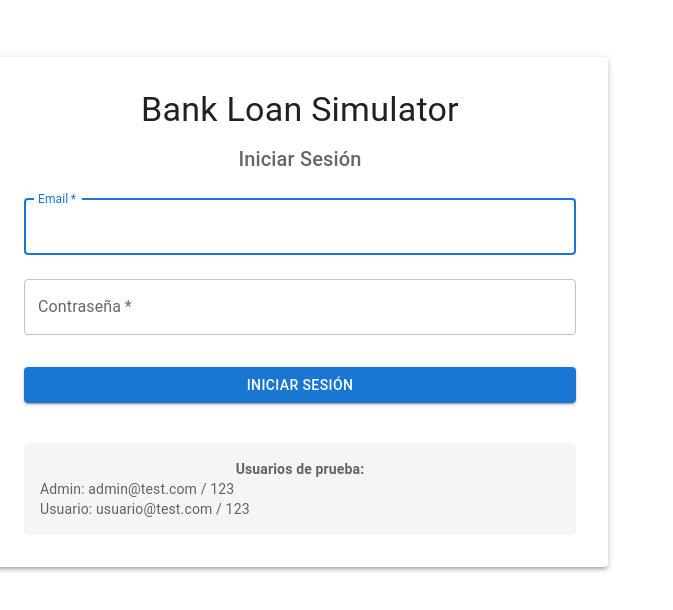
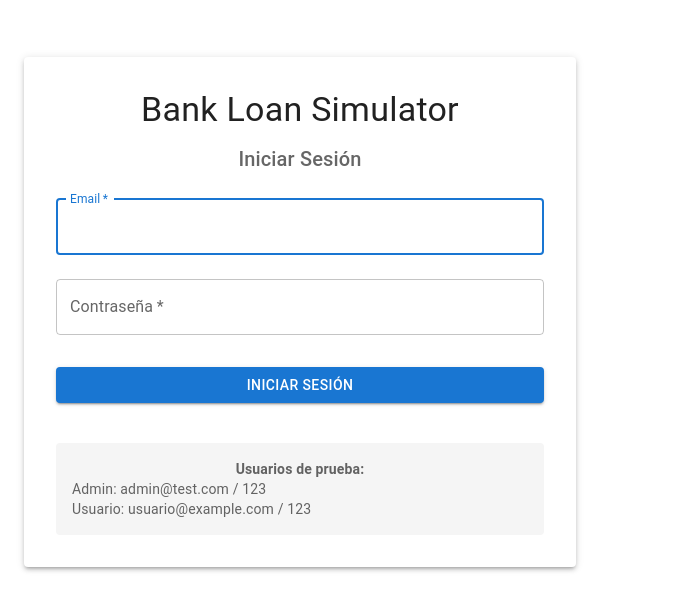
Before and after one commit to Hitomiblood/BankLoanSimulator, a React (Vite) app in the folder frontend/bank-loan-simulator-ui/: page /login in a window 1280 px wide. Shown: the part 120-730 px from the top of the page, without its empty margins (0-673 px from the left). Built offline with nearby package versions, Linux system fonts and the light colour scheme.

Commit message:
Ajustando funcionalidad base de FrontEnd

```diff
--- a/frontend/bank-loan-simulator-ui/src/App.tsx
+++ b/frontend/bank-loan-simulator-ui/src/App.tsx
@@ -1,17 +1,30 @@
 import { BrowserRouter, Routes, Route, Navigate } from "react-router-dom";
 import { AuthProvider } from "./auth/AuthContext";
 import { PrivateRoute } from "./auth/PrivateRoute";
+import { CssBaseline, ThemeProvider, createTheme } from "@mui/material";
 
 import Login from "./pages/Login";
 import UserLoans from "./pages/UserLoans";
 import RequestLoan from "./pages/RequestLoan";
 import AdminLoans from "./pages/AdminLoans";
 
+const theme = createTheme({
+  palette: {
+    mode: 'light',
+    background: {
+      default: '#ffffff',
+      paper: '#ffffff',
+    },
+  },
+});
+
 function App() {
   return (
-    <AuthProvider>
-      <BrowserRouter>
-        <Routes>
+    <ThemeProvider theme={theme}>
+      <CssBaseline />
+      <AuthProvider>
+        <BrowserRouter>
+          <Routes>
           <Route path="/" element={<Navigate to="/login" replace />} />
           <Route path="/login" element={<Login />} />
 
@@ -35,6 +48,7 @@ function App() {
         </Routes>
       </BrowserRouter>
     </AuthProvider>
+    </ThemeProvider>
   );
 }
 
--- a/frontend/bank-loan-simulator-ui/src/components/LoanCard.tsx
+++ b/frontend/bank-loan-simulator-ui/src/components/LoanCard.tsx
@@ -1,4 +1,5 @@
-import type { Loan, LoanStatus } from "../types/Loan";
+import type { Loan } from "../types/Loan";
+import { LoanStatus } from "../types/Loan";
 import {
   Card,
   CardContent,
--- a/frontend/bank-loan-simulator-ui/src/pages/AdminLoans.tsx
+++ b/frontend/bank-loan-simulator-ui/src/pages/AdminLoans.tsx
@@ -2,7 +2,8 @@ import { useState, useEffect } from "react";
 import api from "../api/axios";
 import Navbar from "../components/Navbar";
 import LoanCard from "../components/LoanCard";
-import type { Loan, LoanStatus, ReviewLoanRequest } from "../types/Loan";
+import type { Loan, ReviewLoanRequest } from "../types/Loan";
+import { LoanStatus } from "../types/Loan";
 import {
   Container,
   Typography,
@@ -88,8 +89,8 @@ function AdminLoans() {
 
   if (loading) {
     return (
-      <>
-        <Navbar isAdmin />
+      <Box sx={{ minHeight: '100vh', bgcolor: 'background.default' }}>
+        <Navbar />
         <Container>
           <Box
             sx={{
@@ -102,14 +103,14 @@ function AdminLoans() {
             <CircularProgress />
           </Box>
         </Container>
-      </>
+      </Box>
     );
   }
 
   return (
-    <>
+    <Box sx={{ minHeight: '100vh', bgcolor: 'background.default' }}>
       <Navbar isAdmin />
-      <Container sx={{ mt: 4 }}>
+      <Container sx={{ mt: 4, pb: 4 }}>
         <Box
           sx={{
             display: "flex",
@@ -208,7 +209,7 @@ function AdminLoans() {
           </DialogActions>
         </Dialog>
       </Container>
-    </>
+    </Box>
   );
 }
 
--- a/frontend/bank-loan-simulator-ui/src/pages/Login.tsx
+++ b/frontend/bank-loan-simulator-ui/src/pages/Login.tsx
@@ -51,6 +51,7 @@ function Login() {
   };
 
   return (
+    <Box sx={{ minHeight: '100vh', bgcolor: 'background.default', display: 'flex', alignItems: 'center' }}>
       <Container maxWidth="sm">
         <Box
           sx={{
@@ -118,12 +119,13 @@ function Login() {
               Admin: admin@test.com / 123
             </Typography>
             <Typography variant="body2" color="text.secondary">
-              Usuario: usuario@test.com / 123
+              Usuario: usuario@example.com / 123
             </Typography>
           </Box>
         </Paper>
         </Box>
       </Container>
+    </Box>
   );
 }
 
--- a/frontend/bank-loan-simulator-ui/src/pages/RequestLoan.tsx
+++ b/frontend/bank-loan-simulator-ui/src/pages/RequestLoan.tsx
@@ -85,9 +85,9 @@ function RequestLoan() {
   };
 
   return (
-    <>
+    <Box sx={{ minHeight: '100vh', bgcolor: 'background.default' }}>
       <Navbar />
-      <Container maxWidth="md" sx={{ mt: 4 }}>
+      <Container maxWidth="md" sx={{ mt: 4, pb: 4 }}>
         <Typography variant="h4" component="h1" gutterBottom>
           Solicitar Préstamo
         </Typography>
@@ -198,7 +198,7 @@ function RequestLoan() {
           </Typography>
         </Box>
       </Container>
-    </>
+    </Box>
   );
 }
 
--- a/frontend/bank-loan-simulator-ui/src/pages/UserLoans.tsx
+++ b/frontend/bank-loan-simulator-ui/src/pages/UserLoans.tsx
@@ -41,7 +41,7 @@ function UserLoans() {
 
   if (loading) {
     return (
-      <>
+      <Box sx={{ minHeight: '100vh', bgcolor: 'background.default' }}>
         <Navbar />
         <Container>
           <Box
@@ -55,14 +55,14 @@ function UserLoans() {
             <CircularProgress />
           </Box>
         </Container>
-      </>
+      </Box>
     );
   }
 
   return (
-    <>
+    <Box sx={{ minHeight: '100vh', bgcolor: 'background.default' }}>
       <Navbar />
-      <Container sx={{ mt: 4 }}>
+      <Container sx={{ mt: 4, pb: 4 }}>
         <Box
           sx={{
             display: "flex",
@@ -113,7 +113,7 @@ function UserLoans() {
           </Box>
         )}
       </Container>
-    </>
+    </Box>
   );
 }
 
```
Lines whose indentation alone changed are shown as unchanged.
